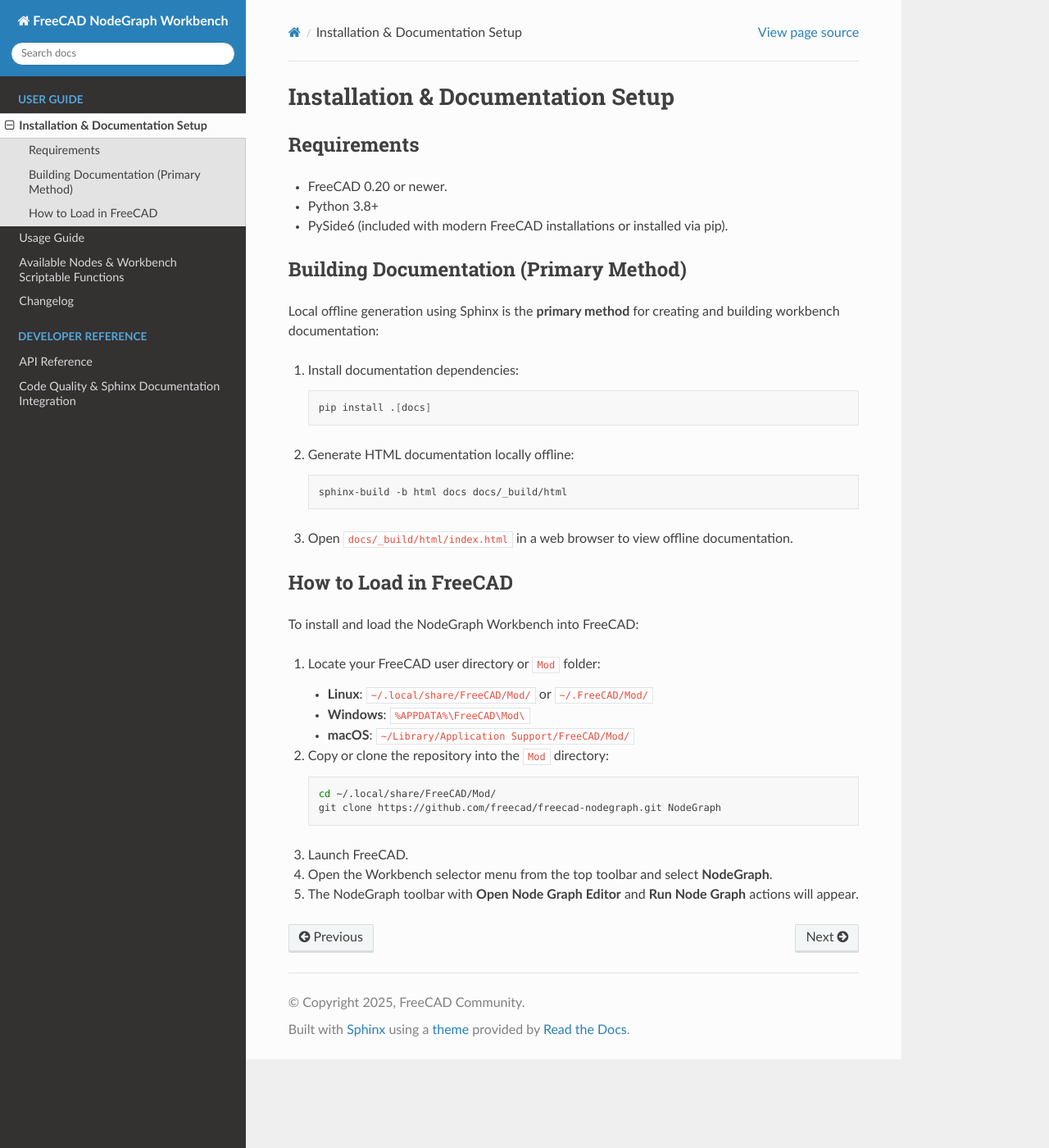
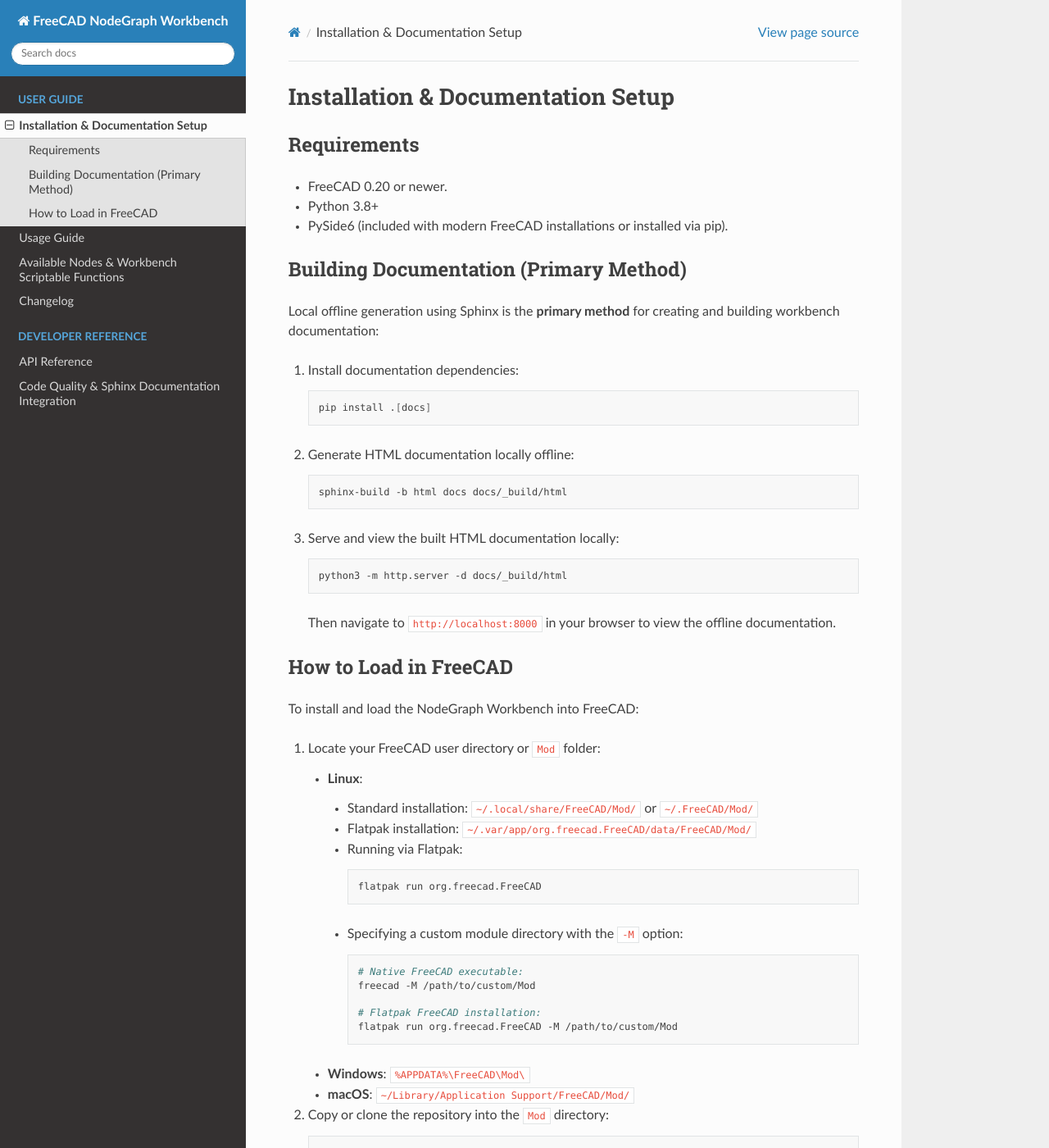
Before and after one commit to thedigitaledge/freecad-node-graph, a Sphinx documentation site: the page built from docs/installation.rst, in a window 1280 px wide and 1400 px high. Shown: the whole window at 82% size. Built offline with Sphinx 7.4.7 and the Read the Docs theme 3.1.0, drawn with Linux system fonts in a browser that asks for light colours.

Commit message:
Add Flatpak instructions, -M CLI option, and local HTTP server guide to documentation
- Added Flatpak startup commands (flatpak run org.freecad.FreeCAD) and custom module directory flag (-M /path/to/Mod) to docs/installation.rst
- Added python3 -m http.server -d docs/_build/html command to docs/installation.rst and docs/code_quality.rst for viewing built Sphinx documentation locally
- Verified Sphinx build and all 50 pytest tests pass

Co-authored-by: thedigitaledge <80956395+thedigitaledge@users.noreply.github.com>

```diff
--- a/docs/installation.rst
+++ b/docs/installation.rst
@@ -25,7 +25,13 @@ Local offline generation using Sphinx is the **primary method** for creating and
 
       sphinx-build -b html docs docs/_build/html
 
-3. Open ``docs/_build/html/index.html`` in a web browser to view offline documentation.
+3. Serve and view the built HTML documentation locally:
+
+   .. code-block:: bash
+
+      python3 -m http.server -d docs/_build/html
+
+   Then navigate to ``http://localhost:8000`` in your browser to view the offline documentation.
 
 How to Load in FreeCAD
 ----------------------
@@ -34,7 +40,26 @@ To install and load the NodeGraph Workbench into FreeCAD:
 
 1. Locate your FreeCAD user directory or ``Mod`` folder:
 
-   - **Linux**: ``~/.local/share/FreeCAD/Mod/`` or ``~/.FreeCAD/Mod/``
+   - **Linux**:
+
+     - Standard installation: ``~/.local/share/FreeCAD/Mod/`` or ``~/.FreeCAD/Mod/``
+     - Flatpak installation: ``~/.var/app/org.freecad.FreeCAD/data/FreeCAD/Mod/``
+     - Running via Flatpak:
+
+       .. code-block:: bash
+
+          flatpak run org.freecad.FreeCAD
+
+     - Specifying a custom module directory with the ``-M`` option:
+
+       .. code-block:: bash
+
+          # Native FreeCAD executable:
+          freecad -M /path/to/custom/Mod
+
+          # Flatpak FreeCAD installation:
+          flatpak run org.freecad.FreeCAD -M /path/to/custom/Mod
+
    - **Windows**: ``%APPDATA%\FreeCAD\Mod\``
    - **macOS**: ``~/Library/Application Support/FreeCAD/Mod/``
 
```
Also changed, not shown: docs/code_quality.rst (+10 -1 lines).
